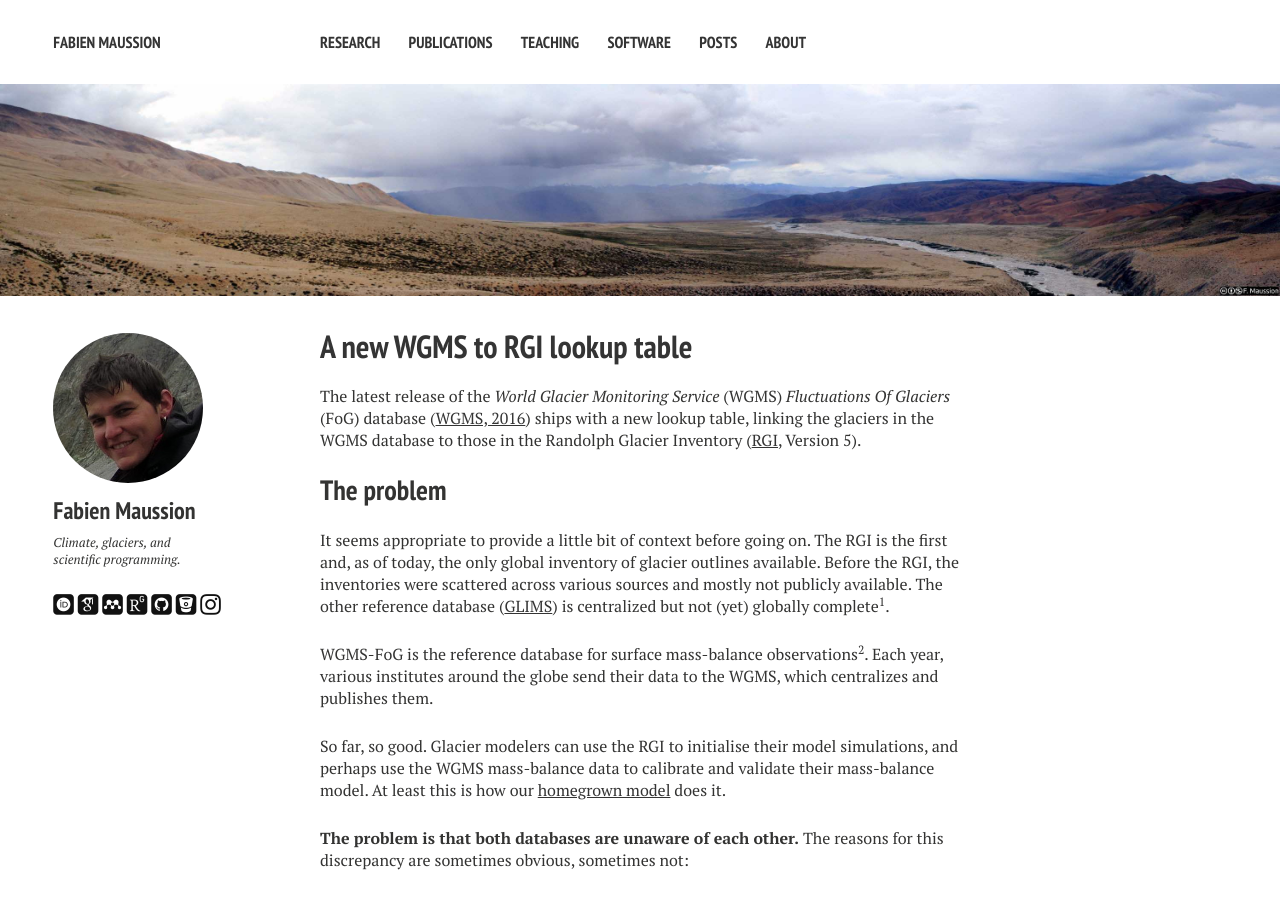
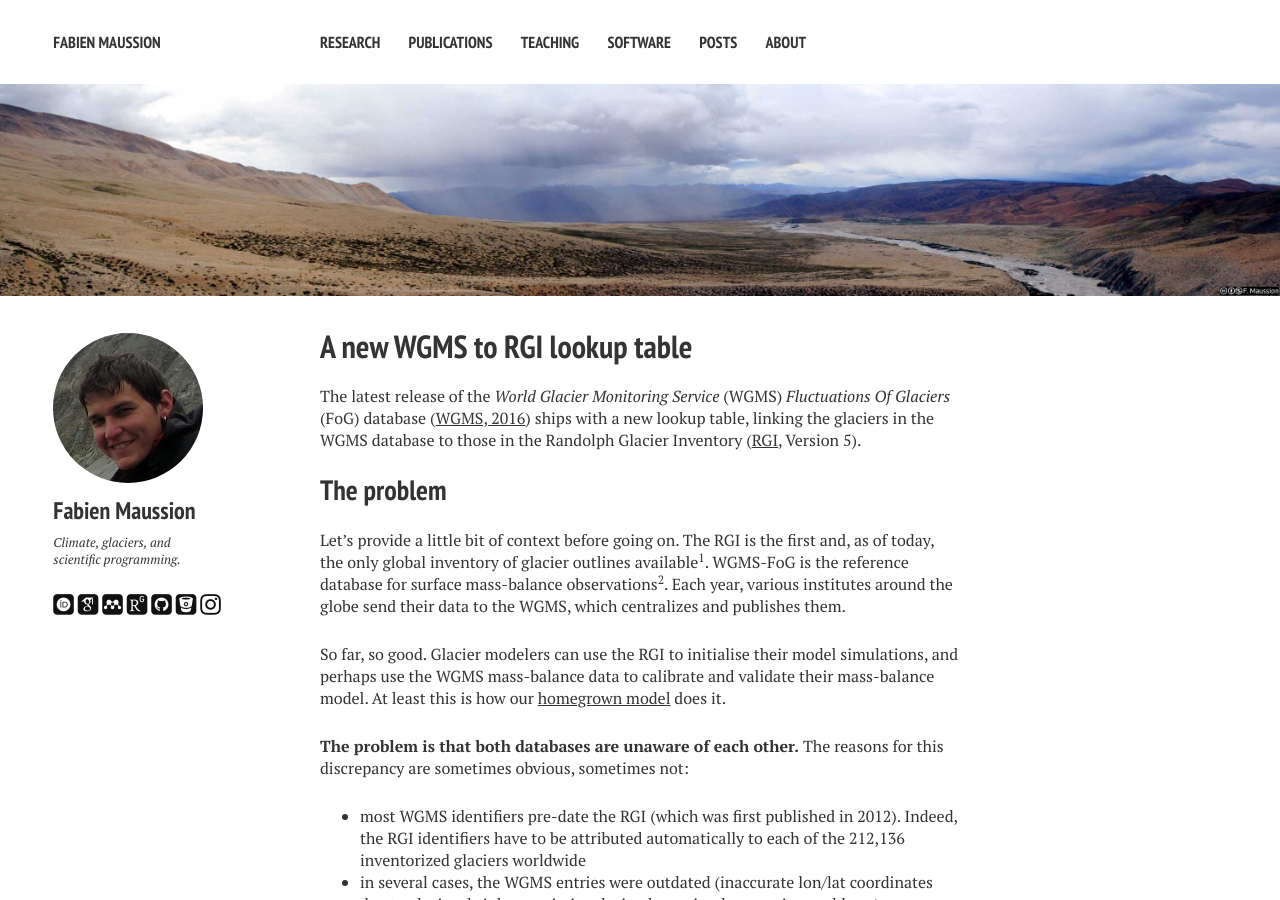
Before and after one commit to fmaussion/fmaussion.github.io, a Jekyll site: the page built from _posts/2017-02-19-wgms-rgi-links.md, in a window 1280 px wide and 900 px high. Built offline with Jekyll 4.4.1, drawn with Linux system fonts in a browser that asks for light colours; nearby versions of some CDN libraries; some web fonts are replaced; library files that are not in the unit come from our copies; comment, search, counter and statistics services are not loaded; some of the changed text lies outside the part shown.

Commit message:
Update WGMS post

```diff
--- a/_posts/2017-02-19-wgms-rgi-links.md
+++ b/_posts/2017-02-19-wgms-rgi-links.md
@@ -19,20 +19,18 @@
 
 ## The problem
 
-It seems appropriate to provide a little bit of context before going on.
+Let's provide a little bit of context before going on.
 The RGI is the first
 and, as of today, the only global inventory of glacier outlines
-available. Before the RGI, the inventories were scattered across various sources
-and mostly not publicly available. The other reference database
-([GLIMS](https://nsidc.org/glims/))
-is centralized but not (yet) globally complete[^1].
-
-[^1]: There are other reasons why GLIMS is not currently suitable for large-scale
-      glacier modeling, but we'll skip this discussion for now.
-
+available[^1].
 WGMS-FoG is the reference database for surface mass-balance observations[^2].
 Each year, various institutes around the globe send their data to the WGMS,
 which centralizes and publishes them.
+
+
+[^1]: The [GLIMS](https://nsidc.org/glims/) database is centralized and
+      just reached global completeness. it will provide a good alternative to
+      the RGI in the near future.
 
 [^2]: I also mention the [GMBAL](http://people.trentu.ca/~gcogley/glaciology/glglmbal.htm#Top)
       database provided by Graham Cogley, which is - as far as I know - largely
```
Also changed, not shown: other parts of _posts/2017-02-19-wgms-rgi-links.md (+3 -2 lines).
